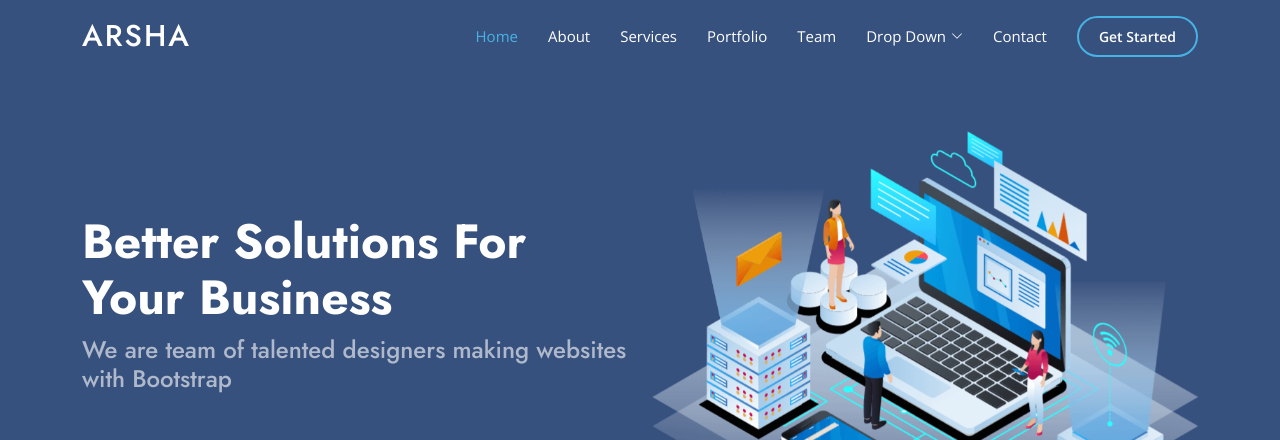
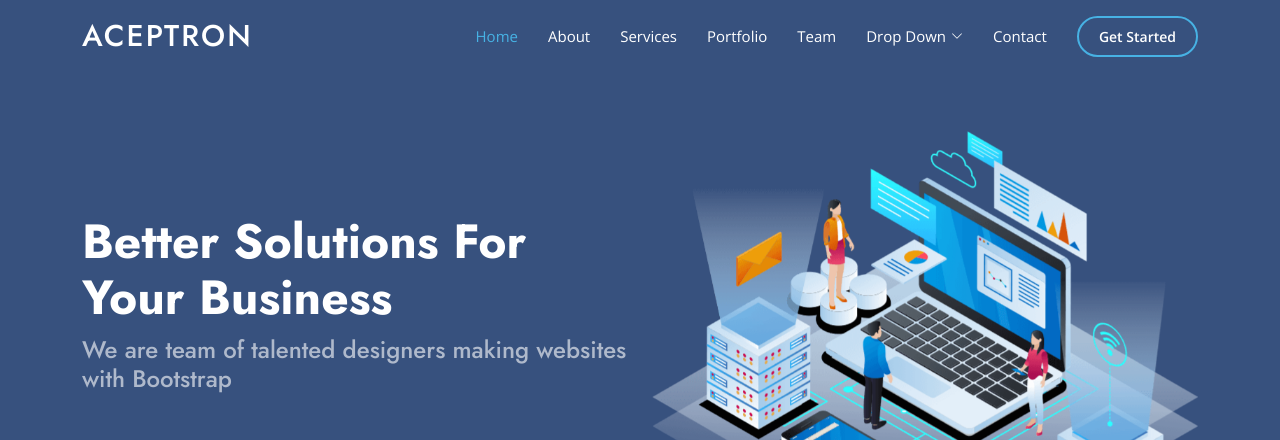
Before and after one commit to divavj/Aceptron, a plain HTML site: page index.html in a window 1280 px wide. Shown: the top 440 px of the page. Drawn offline with nearby package versions, Linux system fonts and the light colour scheme.

Commit message:
version 1.0

```diff
--- a/index.html
+++ b/index.html
@@ -42,7 +42,7 @@
   <header id="header" class="fixed-top ">
     <div class="container d-flex align-items-center">
 
-      <h1 class="logo me-auto"><a href="index.html">Arsha</a></h1>
+      <h1 class="logo me-auto"><a href="index.html">Aceptron</a></h1>
       <!-- Uncomment below if you prefer to use an image logo -->
       <!-- <a href="index.html" class="logo me-auto"><img src="assets/img/logo.png" alt="" class="img-fluid"></a>-->
 
```
